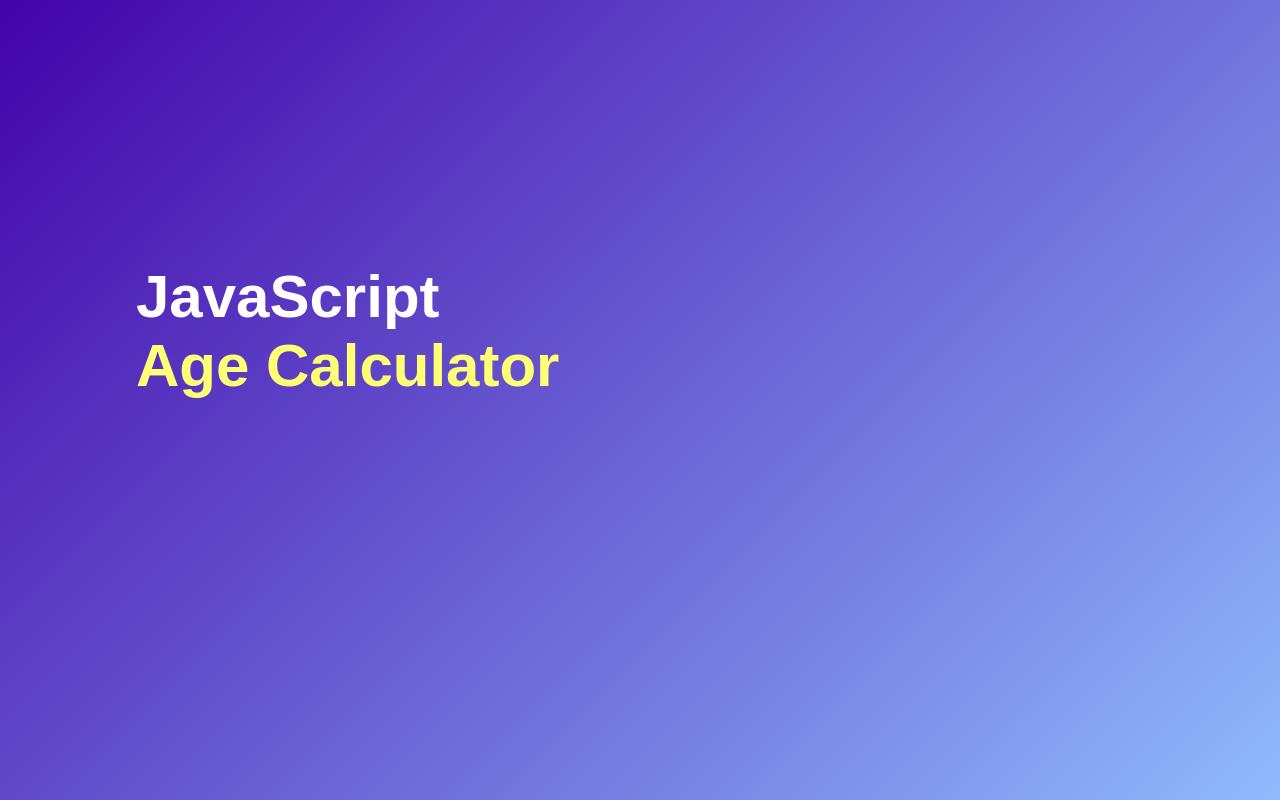
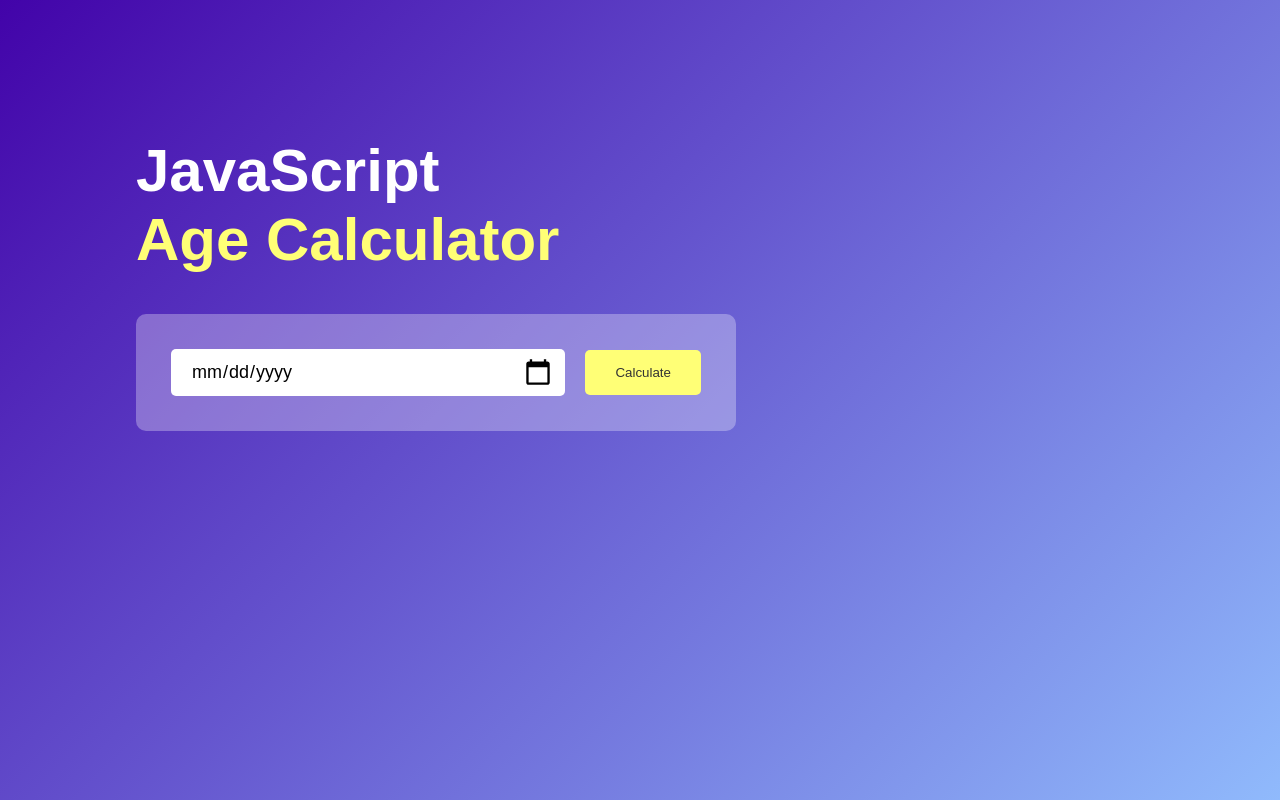
Before and after one commit to amiksha125/age-calculator, a plain HTML site: page index.html in a window 1280 px wide. Drawn offline with Linux system fonts and the light colour scheme.

Commit message:
date picker and calculate button added with complete css

```diff
--- a/index.html
+++ b/index.html
@@ -11,8 +11,16 @@
      <div class="container">
         <div class="calculator">
             <h1>JavaScript <br> <span>Age Calculator </span> </h1>
+            <div class="input-box">
+                <input type="date" id = "date">
+                <button>Calculate</button>
+            </div>
         </div>
      </div>
 
 </body>
 </html>
+
+
+<!-- if u added readme.md or gitignore file then run this command before git push -u origin main  -->
+<!-- git pull origin main --allow-unrelated-histories -->
--- a/style.css
+++ b/style.css
@@ -26,7 +26,7 @@
 
     margin-left: 10%;
 
-    margin-top: 20%;
+    margin-top: 10%;
 }
 
 
@@ -38,3 +38,82 @@
 .calculator span{
     color: #ffff76;
 }
+
+
+
+.input-box{
+    margin: 40px 0;
+
+    padding: 35px;
+
+    border-radius: 10px;
+
+    background:  rgba(255, 255, 255, 0.3);
+
+    display: flex;
+
+    align-items: center;
+}
+
+
+.input-box input{
+    flex: 1;
+    /* width badh gyi isse date picker ki */
+
+    margin-right: 20px;
+
+    padding: 12px 20px;
+
+    border: 0;
+
+    outline: 0;
+
+    font-size: 18px;
+
+    border-radius: 5px;
+
+    position: relative;
+
+
+}
+
+.input-box button{
+    background: #ffff76;
+
+    border: 0;
+    outline: 0;
+
+    padding: 15px 30px;
+
+    border-radius: 5px;
+
+    font-weight: 500;
+
+    color: #333;
+
+    cursor: pointer;
+}
+
+.input-box button:hover{
+    background: #b19ed0;
+}
+
+/*  to click anywhere on the date input label to select date */
+
+.input-box input::-webkit-calendar-picker-indicator{
+    top: 0;
+    left: 0;
+    right: 0;
+    bottom: 0;
+
+    width: auto;
+    height: auto;
+
+    position: absolute;
+
+    background-position: calc(100% - 10px);
+
+    background-size: 30px;
+
+    cursor: pointer;
+}
```
